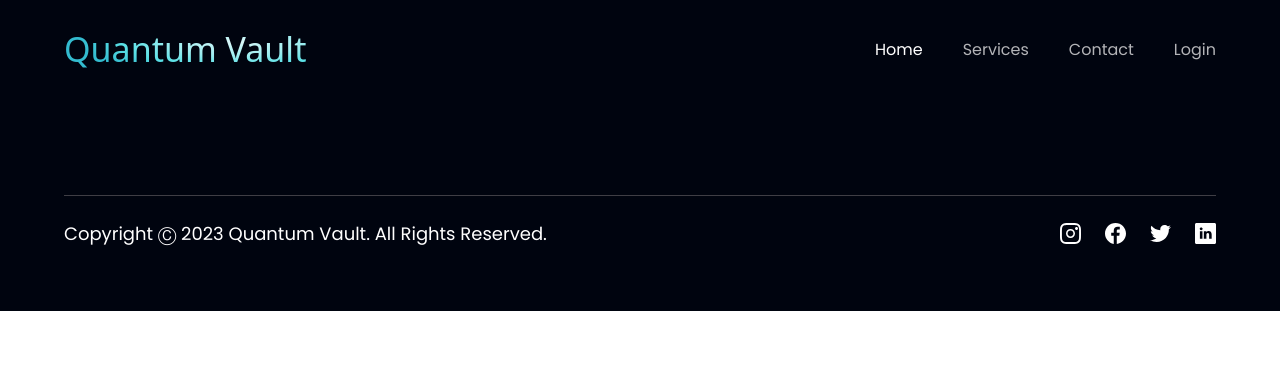
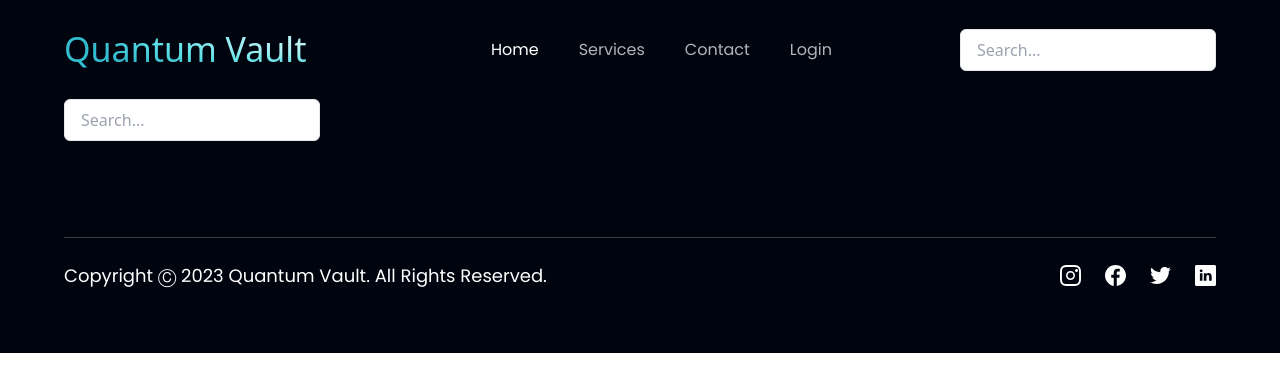
Before and after one commit to geetamatkar/fintech_project, a React (Vite) app: page /AutocompleteSearch in a window 1280 px wide. Shown: the top 392 px of the page. Built offline with nearby package versions, Linux system fonts and the light colour scheme.

Commit message:
#added autoComplete

```diff
--- a/package.json
+++ b/package.json
@@ -14,6 +14,7 @@
     "mysql": "^2.18.1",
     "mysql2": "^3.6.3",
     "react": "^18.2.0",
+    "react-autocomplete": "^1.8.1",
     "react-dom": "^18.2.0",
     "react-router-dom": "^6.18.0"
   },
--- a/src/App.jsx
+++ b/src/App.jsx
@@ -15,6 +15,7 @@ import LoanTypes from "./components/LoanTypes";
 import Cryptocurrency from "./components/CryptoCurrency";
 import CreditCardApplyForm from "./components/CreditCardApplyForm";
 import Contact from "./components/Contact";
+import AutocompleteSearch from "./components/AutoCompleteSearch";
 
 const Home = () => (
   <div className={`${styles.boxWidth}`}>
@@ -44,6 +45,8 @@ const App = () => (
             <Route path="/cryptocurrency" element={<Cryptocurrency/>} />
             <Route path="/credit-card" element={<CreditCardApplyForm/>} />
             <Route path="/contact" element={<Contact/>} />
+            <Route path="/AutocompleteSearch" element={<AutocompleteSearch/>} />
+"
             {/* Add more routes as needed */}
           </Routes>
         <Footer />
--- /dev/null
+++ b/src/components/AutoCompleteSearch.jsx
@@ -0,0 +1,107 @@
+import React, { useState, useRef, useEffect } from 'react';
+import { Link } from 'react-router-dom';
+import RegistrationForm from './RegistrationForm';
+import Login from './Login';
+import HomeLoan from './HomeLoan';
+import PersonalLoan from './PersonalLoan';
+import AutoLoan from './AutoLoan';
+import Services from './Services';
+import CreditCards from './Creditcards';
+import LoanTypes from './LoanTypes';
+import Cryptocurrency from './CryptoCurrency';
+import CreditCardApplyForm from './CreditCardApplyForm';
+import Contact from './Contact';
+
+const AutoCompleteSearch = ({ onItemSelected }) => {
+  const suggestions = [
+    { path: '/register', label: 'Registration', element: <RegistrationForm /> },
+    { path: '/login', label: 'Login', element: <Login /> },
+    { path: '/home-loan', label: 'Home Loan Application', element: <HomeLoan /> },
+    { path: '/personal-loan', label: 'Personal Loan Application', element: <PersonalLoan /> },
+    { path: '/auto-loan', label: 'Auto Loan Application', element: <AutoLoan /> },
+    { path: '/services', label: 'Services', element: <Services /> },
+    { path: '/creditcards', label: 'Credit Cards', element: <CreditCards /> },
+    { path: '/loans', label: 'Loans', element: <LoanTypes /> },
+    { path: '/cryptocurrency', label: 'Cryptocurrency', element: <Cryptocurrency /> },
+    { path: '/credit-card', label: 'Credit Card Apply Form', element: <CreditCardApplyForm /> },
+    { path: '/contact', label: 'Contact', element: <Contact /> },
+  ];
+
+
+  const [inputValue, setInputValue] = useState('');
+  const [filteredSuggestions, setFilteredSuggestions] = useState([]);
+  const [isDropdownOpen, setIsDropdownOpen] = useState(false);
+  const inputRef = useRef(null);
+
+  const handleInputChange = (e) => {
+    const input = e.target.value;
+    setInputValue(input);
+
+    // Filter suggestions based on input
+    const filtered = suggestions.filter(
+      (suggestion) =>
+        suggestion.label.toLowerCase().indexOf(input.toLowerCase()) > -1
+    );
+
+    setFilteredSuggestions(filtered);
+  };
+
+  const handleItemClick = (selectedItem) => {
+    setInputValue(selectedItem.label);
+    setFilteredSuggestions([]); // Clear suggestions
+    setIsDropdownOpen(false);
+    onItemSelected(selectedItem);
+  };
+
+  const handleInputBlur = () => {
+    // Use a timeout to allow time for the click event to register
+    setTimeout(() => {
+      if (!inputRef.current.contains(document.activeElement)) {
+        setIsDropdownOpen(false);
+      }
+    }, 0);
+  };
+
+  const handleInputFocus = () => {
+    setIsDropdownOpen(true);
+  };
+
+  useEffect(() => {
+    // Attach event listener when component mounts
+    document.addEventListener('mousedown', handleInputBlur);
+
+    // Detach event listener when component unmounts
+    return () => {
+      document.removeEventListener('mousedown', handleInputBlur);
+    };
+  }, []);
+
+  return (
+    <div className="relative" ref={inputRef}>
+      <input
+        type="text"
+        value={inputValue}
+        onChange={handleInputChange}
+        onFocus={handleInputFocus}
+        onBlur={handleInputBlur}
+        placeholder="Search..."
+        className="py-2 px-4 border rounded-md w-64 focus:outline-none focus:border-blue-500"
+      />
+      {isDropdownOpen && (
+        <div className="absolute left-0 right-0 mt-2 bg-white border rounded-md shadow-md z-10">
+          {filteredSuggestions.map((suggestion, index) => (
+            <div
+              key={index}
+              onClick={() => handleItemClick(suggestion)}
+              className="py-2 px-4 cursor-pointer hover:bg-gray-200"
+            >
+              <Link to={suggestion.path}>{suggestion.label}</Link>
+            </div>
+          ))}
+        </div>
+      )}
+    </div>
+  );
+};
+
+export default AutoCompleteSearch;
--- a/src/components/Navbar.jsx
+++ b/src/components/Navbar.jsx
@@ -3,6 +3,7 @@ import { useNavigate } from "react-router-dom";
 import { close, menu } from "../assets";
 import { navLinks } from "../constants";
 import Logout from "./Logout"; // Import the Logout component
+import AutocompleteSearch from "./AutoCompleteSearch";
 
 const Navbar = () => {
   const [active, setActive] = useState("Home");
@@ -42,11 +43,12 @@ const Navbar = () => {
   };
 
   return (
-      <nav className="w-full flex py-6 justify-between items-center navbar">
+    <nav className="w-full flex py-6 justify-between items-center navbar">
         {/* Your logo or site name */}
-        <a href="/" className="text-gradient text-[34px]">
+        <a href="/" className="text-gradient text-[34px] flex-1 justify-start">
           Quantum Vault
         </a>{" "}
+
         <ul className="list-none sm:flex hidden justify-end items-center flex-1">
           {navLinks.map((nav, index) => {
             if (nav.title === "Login" && isLoggedIn) {
@@ -73,6 +75,9 @@ const Navbar = () => {
           )}
         </ul>
       {/* Rest of your code for responsive design */}
+      <div className="flex items-center flex-1 justify-end">
+          <AutocompleteSearch />
+        </div>
     </nav>
   );
 };
```
Also changed, not shown: 1 other file (tests, documents, lock files or other folders).
